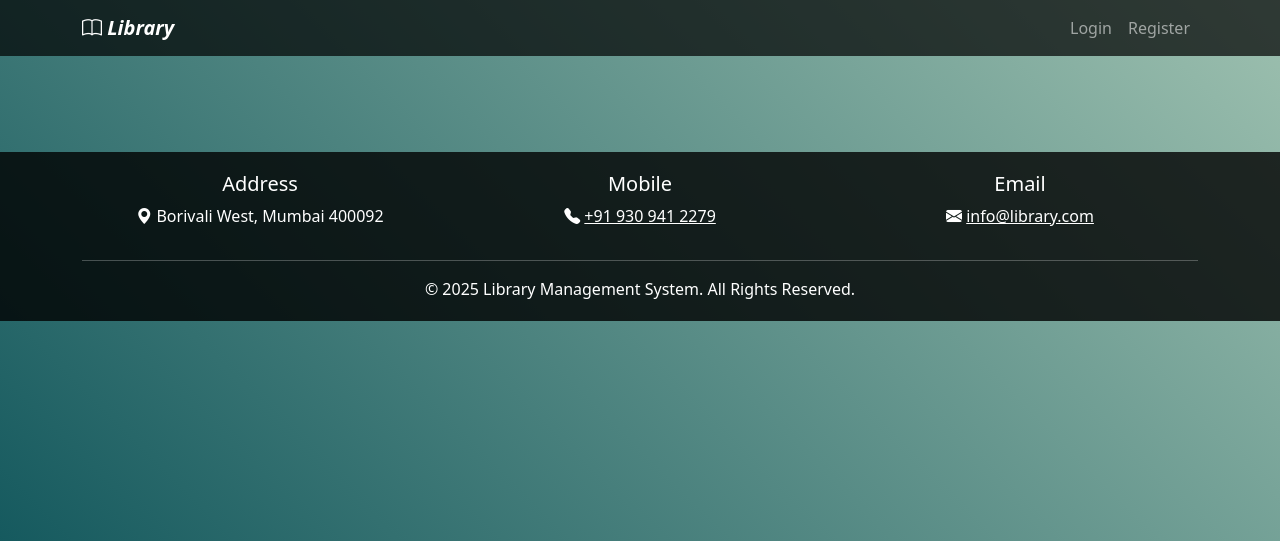
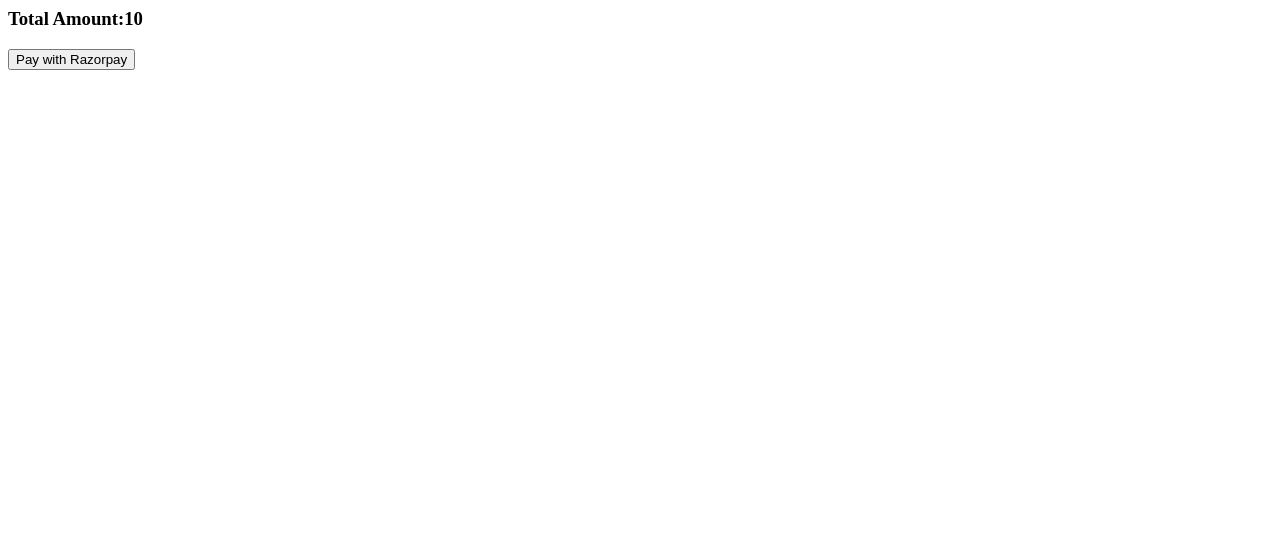
Before and after one commit to Varsha99-sys/student_libary, a Django app: template elibrary_project/elibrary_app/templates/payment.html in a window 1280 px wide. Shown: the top 541 px of the page. Run offline with Django 5.2, Linux system fonts and the light colour scheme; the template is opened without the code that fills it: most values are stand-ins (such as "Sample title", 1, 10 or a date in 2020); some libraries are stand-ins or nearby versions.

Commit message:
razorpay

```diff
--- a/elibrary_project/elibrary_app/templates/history.html
+++ b/elibrary_project/elibrary_app/templates/history.html
@@ -17,7 +17,6 @@
         <div class="library-title">
             <span class="word">Your</span>
             <span class="word">History</span>
-
         </div>
     </div>
 </div>
--- a/elibrary_project/elibrary_app/templates/payment.html
+++ b/elibrary_project/elibrary_app/templates/payment.html
@@ -1,65 +1,68 @@
-{% extends 'base.html' %}
-{% block title %}Library | Payment{% endblock %}
-{% block body %}
+<html lang="en">
+<head>
+    <meta charset="UTF-8">
+    <meta name="viewport" content="width=device-width, initial-scale=1.0">
+    <title>Document</title>
+</head>
+<body>
     <div class="container">
         <div class="row">
-        <h3>Total Amount: ₹{{ amount }}</h3>
-
+            <h3>Total Amount:{{amount}}</h3>
             {% if error %}
-            <mark><h1>{{ error }}</h1></mark>
+            <mark> <h1> {{error}}</h1>
+            </mark>
             {% endif %}
-
-        <!-- Display Book Information -->
-        <h4>Book Title: {{ book.title }}</h4>
-        <p>Author: {{ book.author_name }}</p>
-        <p>Subject: {{ book.subject }}</p>
-        <img src="{{ book.images.url }}" alt="{{ book.title }}" style="width: 200px;"/>
-
-        <!-- Button to initiate Razorpay payment -->
             <button id="rzp-button1">Pay with Razorpay</button>
-
-        <!-- Razorpay Checkout Script -->
     <script src="https://checkout.razorpay.com/v1/checkout.js"></script>
-
     <script>
     var options = {
-                "key": "rzp_test_wH0ggQnd7iT3nB",  // Replace with your Razorpay Key ID
-                "amount": "{{ data.amount }}",  // Amount in paise (100 paise = 1 INR)
+        "key": "rzp_test_wH0ggQnd7iT3nB", // Enter the Key ID generated from the Dashboard
+        "amount": "{{data.amount}}", // Amount is in currency subunits. Default currency is INR. Hence, 50000 refers to 50000 paise
         "currency": "INR",
-                "name": "{{ book.title }}",  // Book title
-                "description": "Payment for the book: {{ book.title }}",
-                "image": "{{ book.images.url }}",  // Book image for Razorpay modal
-                "order_id": "{{ data.id }}",  // Razorpay order ID passed from Django view
-                "handler": function (response) {
-                    alert("Payment done successfully!");
-                    // Optionally, you can redirect or process the payment response here
-                    // Example: window.location.href = '/showorders';
+        "name": "Acme Corp",
+        "description": "Test Transaction",
+        "image": "https://example.com/your_logo",
+        "order_id": "{{data.id}}", //This is a sample Order ID. Pass the `id` obtained in the response of Step 1
+        "handler": function (response){
+            // alert(response.razorpay_payment_id);
+            alert(response.razorpay_order_id);
+            // alert(response.razorpay_signature)
+            alert("Payment done successfully.")
+            window.location.href=window.location.origin+'/showorders'
         },
         "prefill": {
-                    "name": "{{ request.user.username }}",  // User's name
-                    "email": "{{ request.user.email }}",  // User's email
-                    "contact": "{{ request.user.profile.phone_number }}"  // User's phone number (if available)
+            "name": "Gaurav Kumar",
+            "email": "gaurav.kumar@example.com",
+            "contact": "9000090000"
         },
         "notes": {
             "address": "Razorpay Corporate Office"
         },
         "theme": {
-                    "color": "#3399cc"  // Customize the theme color (optional)
+            "color": "#3399cc"
         }
     };
+    var rzp1 = new Razorpay(options);
+    rzp1.on('payment.failed', function (response){
+            // alert(response.error.code);
+            // alert(response.error.description);
+            // alert(response.error.source);
+            // alert(response.error.step);
+            // alert(response.error.reason);
+            // alert(response.error.metadata.order_id);
+            // alert(response.error.metadata.payment_id);
+            alert("Transaction cancelled. Try again")
+            window.location.href=window.location.origin+'/showcarts'
 
-            var rzp1 = new Razorpay(options);
-
-            rzp1.on('payment.failed', function (response) {
-                alert("Transaction cancelled. Try again");
     });
-
-            document.getElementById('rzp-button1').onclick = function(e) {
+    document.getElementById('rzp-button1').onclick = function(e){
         rzp1.open();
         e.preventDefault();
-            };
+    }
     </script>
+
+
         </div>
     </div>
-
-{% endblock %}
+</body>
+</html>
```
Also changed, not shown: elibrary_project/db.sqlite3, elibrary_project/media/photos/appliances.png (added). Lines whose indentation alone changed are shown as unchanged.
